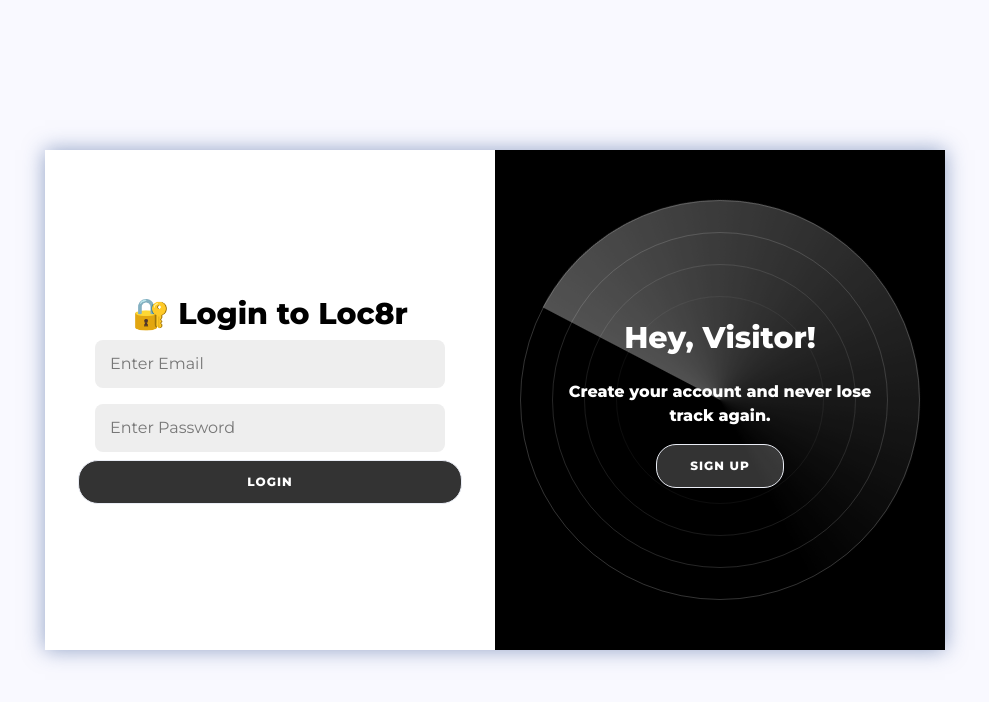
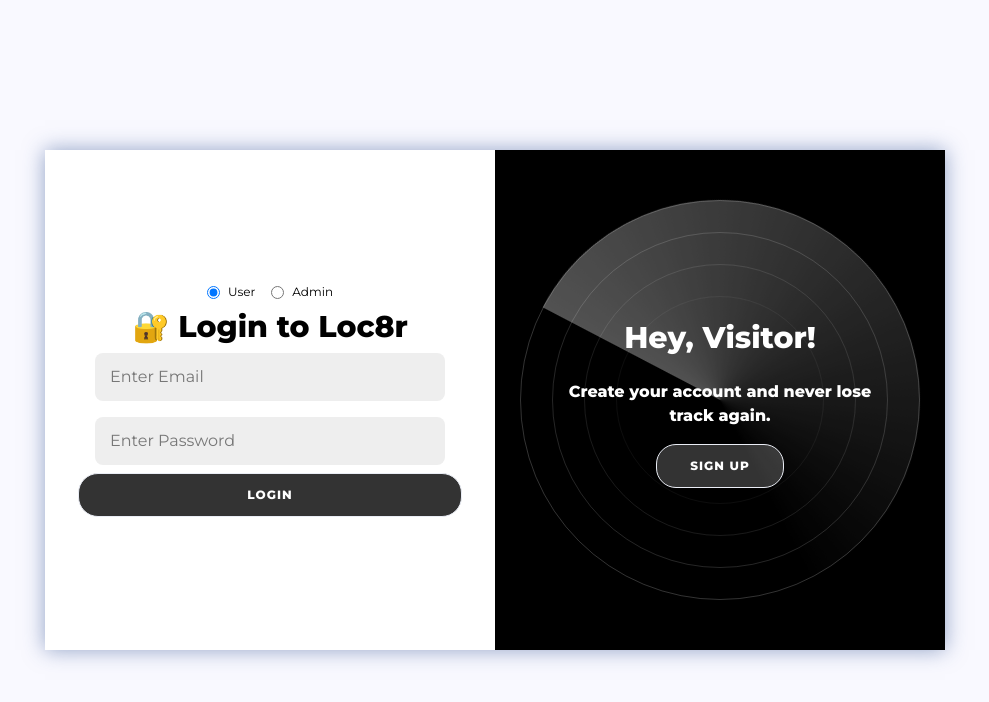
Before and after one commit to vaibhavijha21/Loc8r, a React (Vite) app in the folder frontend/: page /login in a window 1280 px wide. Shown: the top 702 px of the page, without its empty margins (145-1134 px from the left). Built offline with nearby package versions, Linux system fonts and the light colour scheme.

Commit message:
admin option added

```diff
--- a/frontend/src/components1/BackendAuthentication.jsx
+++ b/frontend/src/components1/BackendAuthentication.jsx
@@ -245,6 +245,7 @@ const BackendAuthentication = ({ setIsAuthenticated }) => {
   // Login Form State
   const [loginEmail, setLoginEmail] = useState('');
   const [loginPassword, setLoginPassword] = useState('');
+  const [loginRole, setLoginRole] = useState('user');
 
   // Signup Form State
   const [signupUserName, setSignupUserName] = useState('');
@@ -252,6 +253,7 @@ const BackendAuthentication = ({ setIsAuthenticated }) => {
   const [signupPassword, setSignupPassword] = useState('');
   const [signupUserContact, setSignupUserContact] = useState('');
   const [signupUserDept, setSignupUserDept] = useState('');
+  const [signupRole, setSignupRole] = useState('user');
 
   // Handlers for UI
   const handleSignUpClick = () => {
@@ -280,11 +282,17 @@ const BackendAuthentication = ({ setIsAuthenticated }) => {
     }
 
     try {
-      const response = await apiService.login({ Email: email, password });
-
-      // Store token and user data
+      let response;
+      // call admin or user login depending on role
+      if (loginRole === 'admin') {
+        response = await apiService.adminLogin({ Email: email, password });
+        apiService.setToken(response.token);
+        localStorage.setItem('admin', JSON.stringify(response.admin));
+      } else {
+        response = await apiService.login({ Email: email, password });
         apiService.setToken(response.token);
         localStorage.setItem('user', JSON.stringify(response.user));
+      }
 
       alert("✅ Login Successful!");
       setIsAuthenticated(true);
@@ -327,17 +335,24 @@ const BackendAuthentication = ({ setIsAuthenticated }) => {
     }
 
     try {
-      const response = await apiService.register({
+      let response;
+      if (signupRole === 'admin') {
+        // create admin account
+        response = await apiService.adminRegister({ Admin_Name: userName, Email: email, password });
+        // admin register now returns { admin, token }
+        apiService.setToken(response.token);
+        localStorage.setItem('admin', JSON.stringify(response.admin));
+      } else {
+        response = await apiService.register({
           User_name: userName,
           Contact: userContact,
           Email: email,
           User_Department: userDept,
           password: password
         });
-
-      // Store token and user data
         apiService.setToken(response.token);
         localStorage.setItem('user', JSON.stringify(response.user));
+      }
 
       alert("🎉 Account Created Successfully!");
       setIsAuthenticated(true);
@@ -367,6 +382,17 @@ const BackendAuthentication = ({ setIsAuthenticated }) => {
                   {error}
                 </div>
               )}
+
+              <div className="flex items-center justify-center space-x-4 mb-2">
+                <label className="inline-flex items-center">
+                  <input type="radio" name="signupRole" value="user" checked={signupRole === 'user'} onChange={() => setSignupRole('user')} className="mr-2" />
+                  <span>User</span>
+                </label>
+                <label className="inline-flex items-center">
+                  <input type="radio" name="signupRole" value="admin" checked={signupRole === 'admin'} onChange={() => setSignupRole('admin')} className="mr-2" />
+                  <span>Admin</span>
+                </label>
+              </div>
 
               <input
                 type="text"
@@ -419,6 +445,17 @@ const BackendAuthentication = ({ setIsAuthenticated }) => {
           {/* Sign In Container */}
           <div className="form-container sign-in-container">
             <form className="space-y-2" onSubmit={handleLogin}>
+              <div className="flex items-center justify-center space-x-4 mb-2">
+                <label className="inline-flex items-center">
+                  <input type="radio" name="loginRole" value="user" checked={loginRole === 'user'} onChange={() => setLoginRole('user')} className="mr-2" />
+                  <span>User</span>
+                </label>
+                <label className="inline-flex items-center">
+                  <input type="radio" name="loginRole" value="admin" checked={loginRole === 'admin'} onChange={() => setLoginRole('admin')} className="mr-2" />
+                  <span>Admin</span>
+                </label>
+              </div>
+
               <h2 className="text-black-600 text-3xl font-extrabold text-center">
                 🔐 Login to Loc8r
               </h2>
--- a/frontend/src/services/api.js
+++ b/frontend/src/services/api.js
@@ -80,6 +80,21 @@ class ApiService {
     });
   }
 
+  // Admin-specific auth endpoints
+  async adminRegister(adminData) {
+    return this.request('/admin/register', {
+      method: 'POST',
+      body: JSON.stringify(adminData),
+    });
+  }
+
+  async adminLogin(credentials) {
+    return this.request('/admin/login', {
+      method: 'POST',
+      body: JSON.stringify(credentials),
+    });
+  }
+
   // Item methods
   async getItems() {
     return this.request('/items');
```
Also changed, not shown: 1 other file (tests, documents, lock files or other folders). Lines whose indentation alone changed are shown as unchanged.
